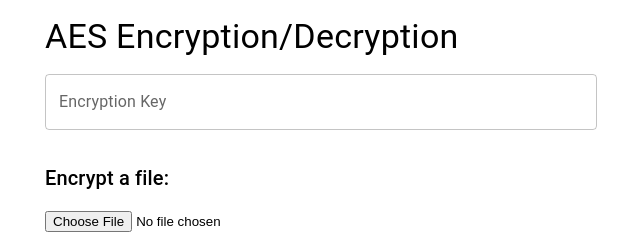
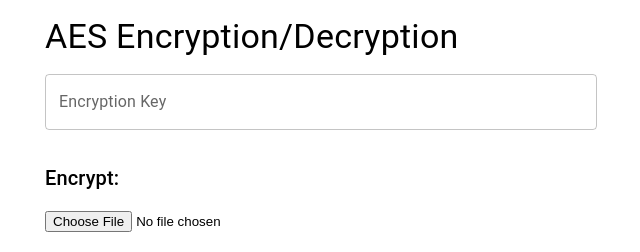
Before and after one commit to sundehakon/aes-js, a React (Create React App) app: page / in a window 1280 px wide. Shown: the top 252 px of the page, without its empty margins (319-959 px from the left). Built offline with nearby package versions, Linux system fonts and the light colour scheme.

Commit message:
Update text

```diff
--- a/src/App.js
+++ b/src/App.js
@@ -121,7 +121,7 @@ function App() {
           helperText={keyError}
           sx={{ mb: 2 }}
         />
-          <Typography variant="h6" sx={{ my: 2 }}>Encrypt a file:</Typography>
+          <Typography variant="h6" sx={{ my: 2 }}>Encrypt:</Typography>
           <input
             type="file"
             onChange={handleFileInput}
```
